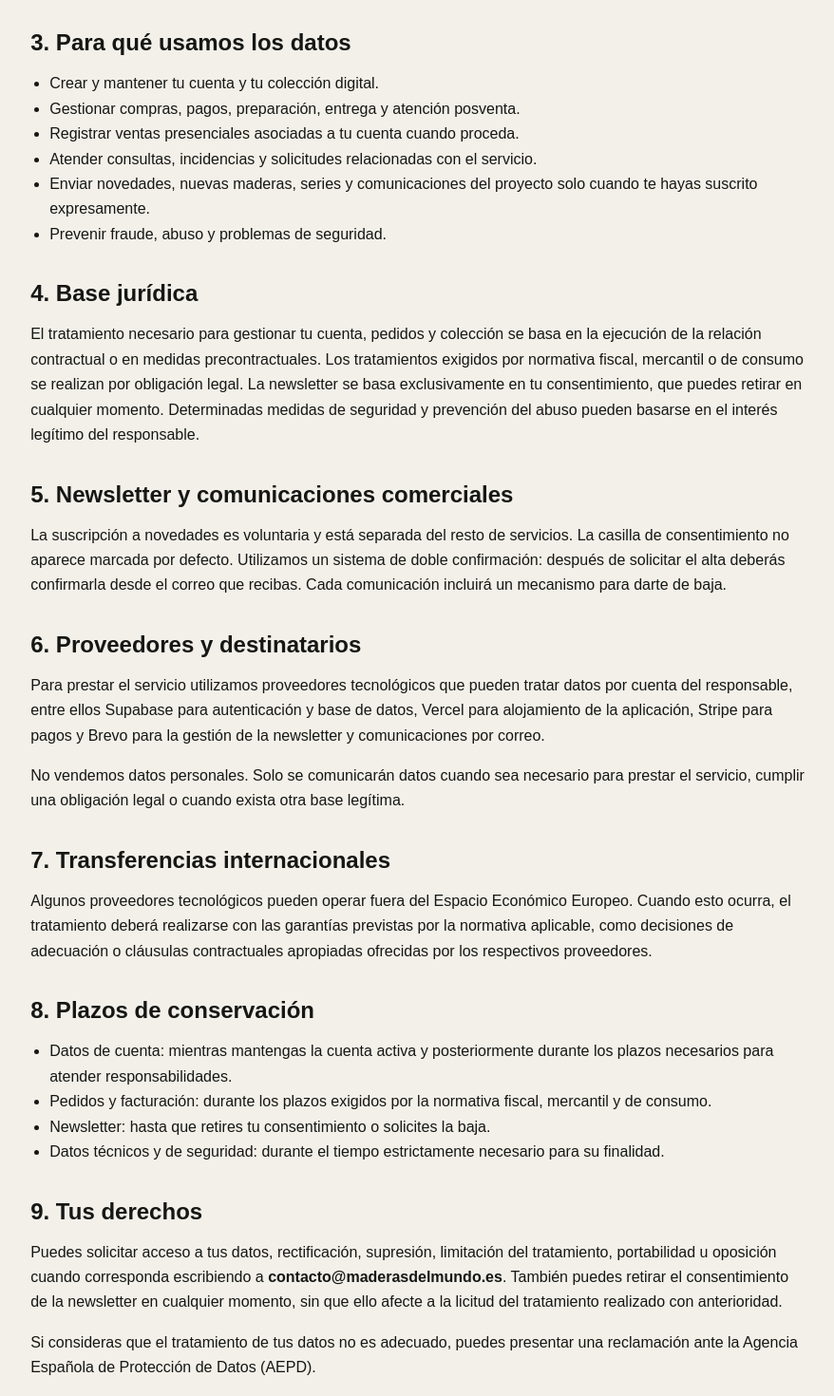
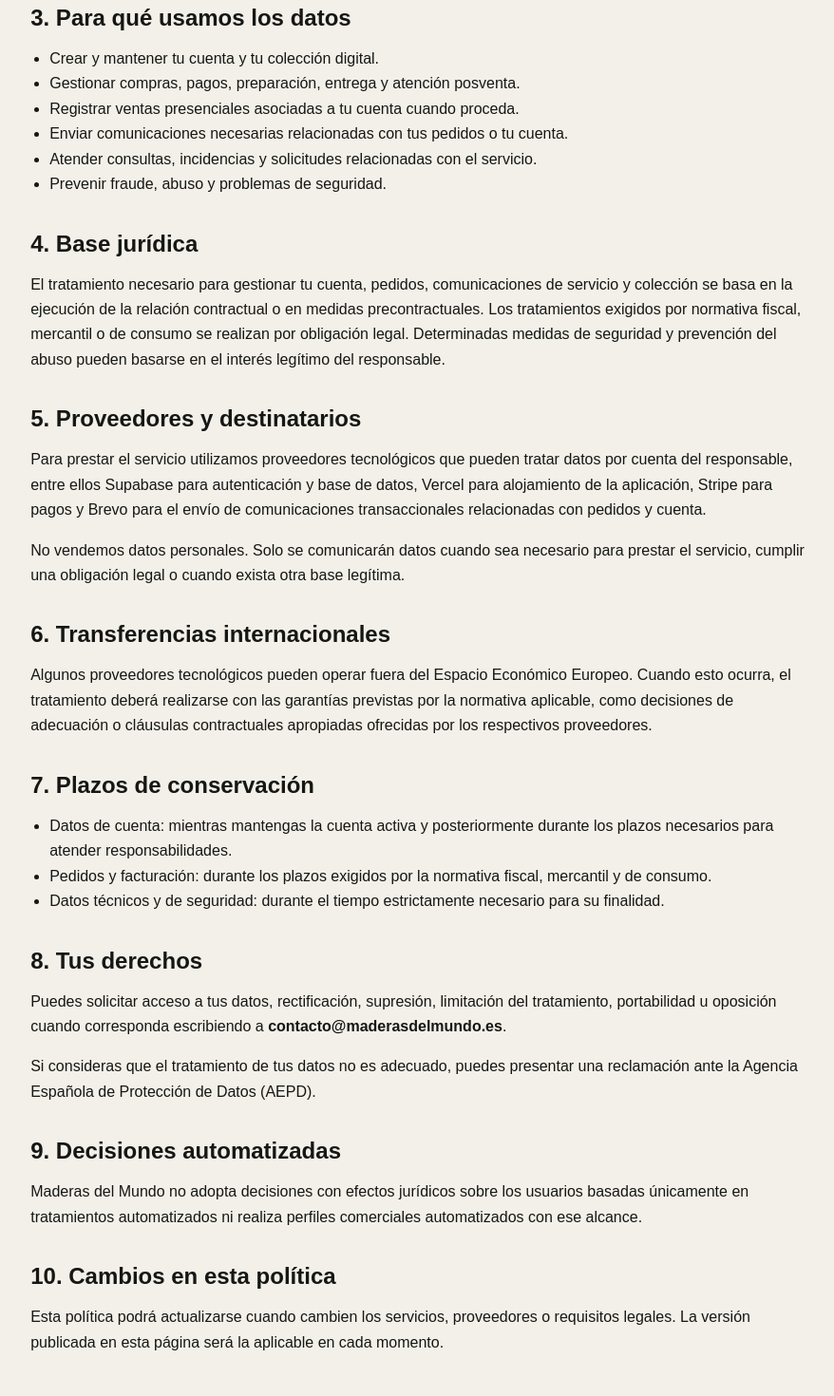
Before and after one commit to luisinko-lasko/maderas-del-mundo, a Next.js app: page /privacidad in a window 1280 px wide. Shown: the part 900-2370 px from the top of the page at 95% size, without its empty margins (19-897 px from the left). Built offline with nearby package versions, Linux system fonts and the light colour scheme.

Commit message:
Remove newsletter references from privacy policy

```diff
--- a/app/privacidad/page.js
+++ b/app/privacidad/page.js
@@ -26,11 +26,11 @@ export default function PrivacidadPage() {
         </div>
         <div>
           <span>Finalidades</span>
-          <strong>Cuenta, pedidos, colección, atención al usuario y newsletter</strong>
+          <strong>Cuenta, pedidos, colección y atención al usuario</strong>
         </div>
         <div>
           <span>Base jurídica</span>
-          <strong>Contrato, obligación legal, consentimiento e interés legítimo</strong>
+          <strong>Contrato, obligación legal e interés legítimo</strong>
         </div>
       </div>
 
@@ -51,7 +51,6 @@ export default function PrivacidadPage() {
         <li>Datos de perfil y entrega: nombre, apellidos, teléfono y dirección.</li>
         <li>Datos de compra: pedidos, importes, piezas adquiridas y estado del pedido.</li>
         <li>Datos de colección: maderas incorporadas a tu colección digital.</li>
-        <li>Newsletter: dirección de correo y constancia de la suscripción.</li>
         <li>Datos técnicos imprescindibles para seguridad y funcionamiento del servicio.</li>
       </ul>
 
@@ -60,45 +59,34 @@ export default function PrivacidadPage() {
         <li>Crear y mantener tu cuenta y tu colección digital.</li>
         <li>Gestionar compras, pagos, preparación, entrega y atención posventa.</li>
         <li>Registrar ventas presenciales asociadas a tu cuenta cuando proceda.</li>
+        <li>Enviar comunicaciones necesarias relacionadas con tus pedidos o tu cuenta.</li>
         <li>Atender consultas, incidencias y solicitudes relacionadas con el servicio.</li>
-        <li>
-          Enviar novedades, nuevas maderas, series y comunicaciones del proyecto solo
-          cuando te hayas suscrito expresamente.
-        </li>
         <li>Prevenir fraude, abuso y problemas de seguridad.</li>
       </ul>
 
       <h2>4. Base jurídica</h2>
       <p>
-        El tratamiento necesario para gestionar tu cuenta, pedidos y colección se basa
-        en la ejecución de la relación contractual o en medidas precontractuales. Los
-        tratamientos exigidos por normativa fiscal, mercantil o de consumo se realizan
-        por obligación legal. La newsletter se basa exclusivamente en tu consentimiento,
-        que puedes retirar en cualquier momento. Determinadas medidas de seguridad y
-        prevención del abuso pueden basarse en el interés legítimo del responsable.
+        El tratamiento necesario para gestionar tu cuenta, pedidos, comunicaciones de
+        servicio y colección se basa en la ejecución de la relación contractual o en
+        medidas precontractuales. Los tratamientos exigidos por normativa fiscal,
+        mercantil o de consumo se realizan por obligación legal. Determinadas medidas de
+        seguridad y prevención del abuso pueden basarse en el interés legítimo del
+        responsable.
       </p>
 
-      <h2>5. Newsletter y comunicaciones comerciales</h2>
-      <p>
-        La suscripción a novedades es voluntaria y está separada del resto de servicios.
-        La casilla de consentimiento no aparece marcada por defecto. Utilizamos un sistema
-        de doble confirmación: después de solicitar el alta deberás confirmarla desde el
-        correo que recibas. Cada comunicación incluirá un mecanismo para darte de baja.
-      </p>
-
-      <h2>6. Proveedores y destinatarios</h2>
+      <h2>5. Proveedores y destinatarios</h2>
       <p>
         Para prestar el servicio utilizamos proveedores tecnológicos que pueden tratar
         datos por cuenta del responsable, entre ellos Supabase para autenticación y base
         de datos, Vercel para alojamiento de la aplicación, Stripe para pagos y Brevo para
-        la gestión de la newsletter y comunicaciones por correo.
+        el envío de comunicaciones transaccionales relacionadas con pedidos y cuenta.
       </p>
       <p>
         No vendemos datos personales. Solo se comunicarán datos cuando sea necesario para
         prestar el servicio, cumplir una obligación legal o cuando exista otra base legítima.
       </p>
 
-      <h2>7. Transferencias internacionales</h2>
+      <h2>6. Transferencias internacionales</h2>
       <p>
         Algunos proveedores tecnológicos pueden operar fuera del Espacio Económico Europeo.
         Cuando esto ocurra, el tratamiento deberá realizarse con las garantías previstas por
@@ -106,35 +94,32 @@ export default function PrivacidadPage() {
         apropiadas ofrecidas por los respectivos proveedores.
       </p>
 
-      <h2>8. Plazos de conservación</h2>
+      <h2>7. Plazos de conservación</h2>
       <ul>
         <li>Datos de cuenta: mientras mantengas la cuenta activa y posteriormente durante los plazos necesarios para atender responsabilidades.</li>
         <li>Pedidos y facturación: durante los plazos exigidos por la normativa fiscal, mercantil y de consumo.</li>
-        <li>Newsletter: hasta que retires tu consentimiento o solicites la baja.</li>
         <li>Datos técnicos y de seguridad: durante el tiempo estrictamente necesario para su finalidad.</li>
       </ul>
 
-      <h2>9. Tus derechos</h2>
+      <h2>8. Tus derechos</h2>
       <p>
         Puedes solicitar acceso a tus datos, rectificación, supresión, limitación del
         tratamiento, portabilidad u oposición cuando corresponda escribiendo a
-        <strong> contacto@maderasdelmundo.es</strong>. También puedes retirar el
-        consentimiento de la newsletter en cualquier momento, sin que ello afecte a la
-        licitud del tratamiento realizado con anterioridad.
+        <strong> contacto@maderasdelmundo.es</strong>.
       </p>
       <p>
         Si consideras que el tratamiento de tus datos no es adecuado, puedes presentar una
         reclamación ante la Agencia Española de Protección de Datos (AEPD).
       </p>
 
-      <h2>10. Decisiones automatizadas</h2>
+      <h2>9. Decisiones automatizadas</h2>
       <p>
         Maderas del Mundo no adopta decisiones con efectos jurídicos sobre los usuarios
         basadas únicamente en tratamientos automatizados ni realiza perfiles comerciales
         automatizados con ese alcance.
       </p>
 
-      <h2>11. Cambios en esta política</h2>
+      <h2>10. Cambios en esta política</h2>
       <p>
         Esta política podrá actualizarse cuando cambien los servicios, proveedores o
         requisitos legales. La versión publicada en esta página será la aplicable en cada
```
